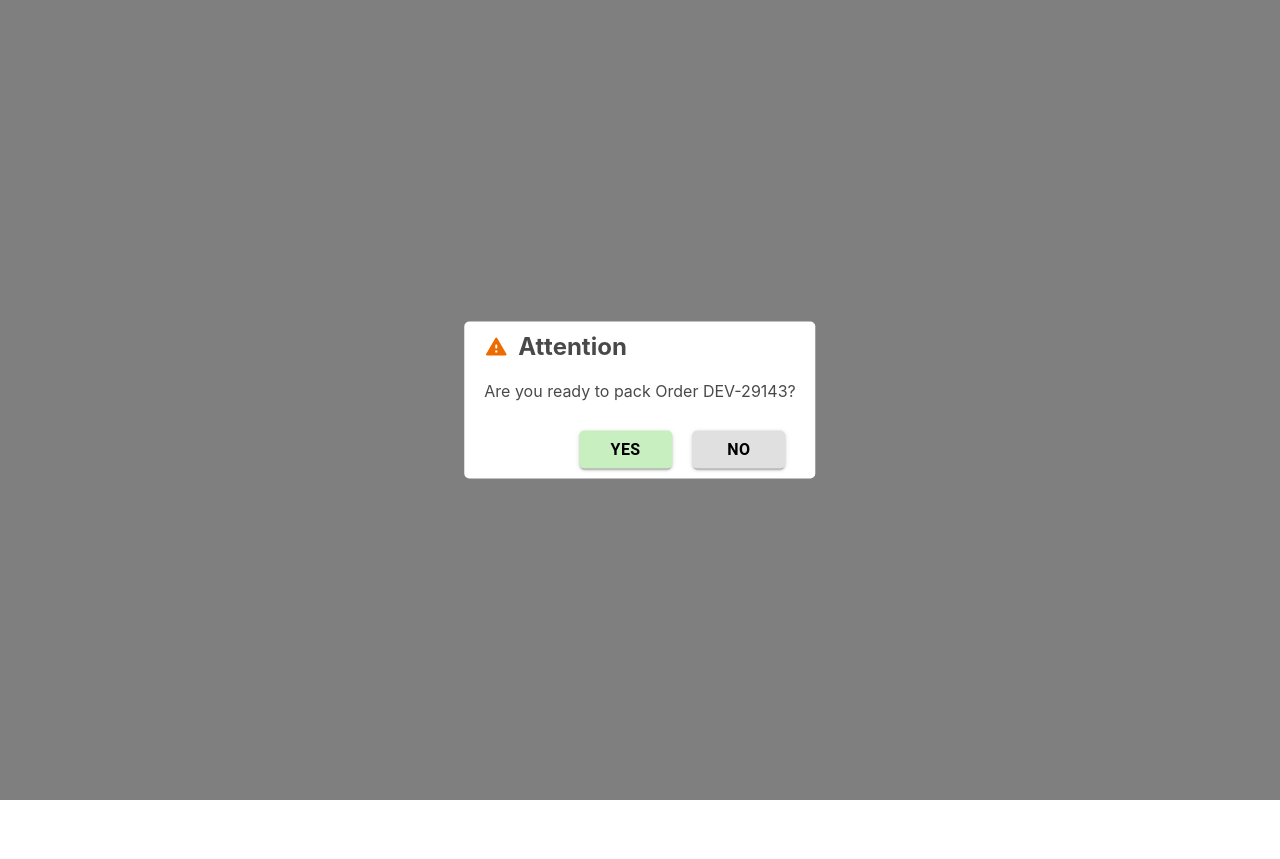
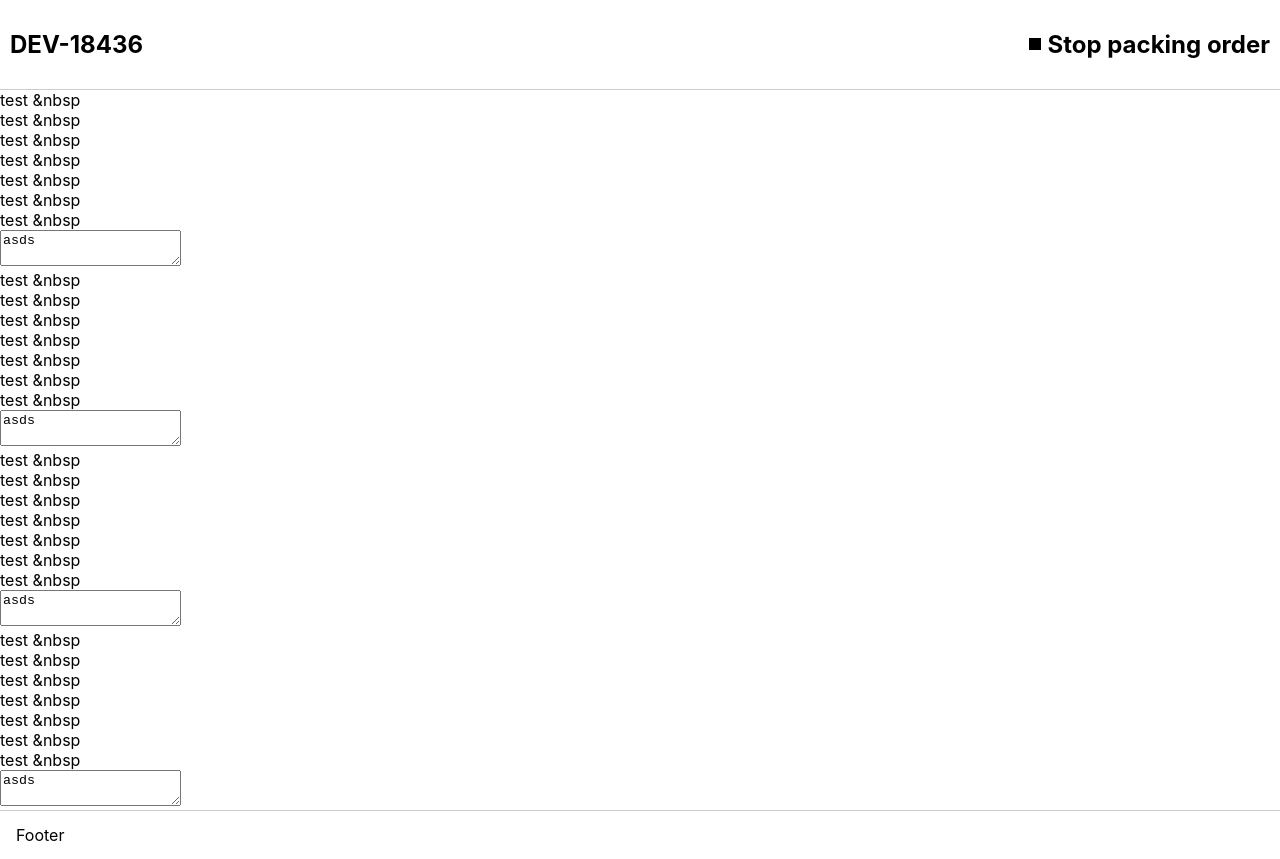
Before and after one commit to AhmadRaju007/silk-ekspressen, a React (Create React App) app: page /bags/1 in a window 1280 px wide. Before the commit the page ends 800 px from the top, so only its background shows below. Built offline with nearby package versions, Linux system fonts and the light colour scheme.

Commit message:
added routers, initial design of full product page

```diff
--- a/package.json
+++ b/package.json
@@ -15,6 +15,7 @@
     "@types/react-dom": "^18.2.8",
     "react": "^18.2.0",
     "react-dom": "^18.2.0",
+    "react-router-dom": "^6.16.0",
     "react-scripts": "5.0.1",
     "typescript": "^4.9.5",
     "web-vitals": "^2.1.4"
--- a/public/index.html
+++ b/public/index.html
@@ -2,14 +2,14 @@
 <html lang="en">
   <head>
     <meta charset="utf-8" />
-    <link rel="icon" href="%PUBLIC_URL%/favicon.ico" />
+    <!-- <link rel="icon" href="%PUBLIC_URL%/favicon.ico" /> -->
     <meta name="viewport" content="width=device-width, initial-scale=1" />
     <meta name="theme-color" content="#000000" />
     <meta
       name="description"
       content="Web site created using create-react-app"
     />
-    <link rel="apple-touch-icon" href="%PUBLIC_URL%/logo192.png" />
+    <!-- <link rel="apple-touch-icon" href="%PUBLIC_URL%/logo192.png" /> -->
     <!--
       manifest.json provides metadata used when your web app is installed on a
       user's mobile device or desktop. See https://developers.google.com/web/fundamentals/web-app-manifest/
@@ -24,7 +24,7 @@
       work correctly both with client-side routing and a non-root public URL.
       Learn how to configure a non-root public URL by running `npm run build`.
     -->
-    <title>React App</title>
+    <title>SilkEkspressen</title>
   </head>
   <body>
     <noscript>You need to enable JavaScript to run this app.</noscript>
--- a/src/App.tsx
+++ b/src/App.tsx
@@ -1,12 +1,19 @@
+import { useNavigate } from "react-router-dom";
 import { Modal } from "./components/modal/modal";
 import { OrderData } from "./types/orderData";
 // import { data } from "../packing.json";
 
-function App() {
+export const App = () => {
   const { data }: OrderData = require("./packing.json");
+  const navigate = useNavigate();
 
   //need a modal which is opened by default in the center of the App div
-  return <Modal orderName={data.order_details.order_tracking_id} />;
-}
+  return (
+    <Modal
+      orderName={data.order_details.order_tracking_id}
+      onButtonSuccess={() => navigate(`/bags/${data.order_id}`)}
+    />
+  );
+};
 
 export default App;
--- /dev/null
+++ b/src/components/BagView/BagView.tsx
@@ -0,0 +1,72 @@
+//get bag id from route params
+
+import { useParams } from "react-router-dom";
+import { OrderData } from "../../types/orderData";
+import StopIcon from "@mui/icons-material/Stop";
+import "./bagView.css";
+
+export const BagView = () => {
+  //get bag id from route params
+
+  const { orderID } = useParams();
+  const { data }: OrderData = require("../../packing.json");
+
+  const bags = data.order_details.bag_list;
+
+  return (
+    <div className="bag-view">
+      <div className="bag-view-header">
+        <div className="bag-view-order">
+          <h2>DEV-{data.order_id}</h2>
+        </div>
+        <div className="bag-view-stop">
+          <StopIcon />
+          <h2>Stop packing order</h2>
+        </div>
+      </div>
+      <div>test &nbsp</div>
+      <div>test &nbsp</div>
+      <div>test &nbsp</div>
+      <div>test &nbsp</div>
+      <div>test &nbsp</div>
+      <div>test &nbsp</div>
+      <div>test &nbsp</div>
+      <textarea name="" id="">
+        asds
+      </textarea>
+      <div>test &nbsp</div>
+      <div>test &nbsp</div>
+      <div>test &nbsp</div>
+      <div>test &nbsp</div>
+      <div>test &nbsp</div>
+      <div>test &nbsp</div>
+      <div>test &nbsp</div>
+      <textarea name="" id="">
+        asds
+      </textarea>
+
+      <div>test &nbsp</div>
+      <div>test &nbsp</div>
+      <div>test &nbsp</div>
+      <div>test &nbsp</div>
+      <div>test &nbsp</div>
+      <div>test &nbsp</div>
+      <div>test &nbsp</div>
+      <textarea name="" id="">
+        asds
+      </textarea>
+
+      <div>test &nbsp</div>
+      <div>test &nbsp</div>
+      <div>test &nbsp</div>
+      <div>test &nbsp</div>
+      <div>test &nbsp</div>
+      <div>test &nbsp</div>
+      <div>test &nbsp</div>
+      <textarea name="" id="">
+        asds
+      </textarea>
+      <div className="bag-view-footer">Footer</div>
+    </div>
+  );
+};
--- /dev/null
+++ b/src/components/BagView/bagView.css
@@ -0,0 +1,38 @@
+/* need a fixed header and footer */
+
+.bag-view {
+  /* display: flex; */
+  /* flex-direction: column; */
+  justify-content: space-between;
+  height: 100%;
+}
+
+/* header should be fixed on top when scrolling y */
+.bag-view-header {
+  top: 0;
+  display: flex;
+  justify-content: space-between;
+  align-items: center;
+  padding: 0 10px 0 10px;
+  background-color: #fff;
+  border-bottom: 1px solid #ccc;
+  position: sticky;
+}
+
+.bag-view-footer {
+  display: flex;
+  justify-content: space-between;
+  align-items: center;
+  padding: 0 1rem;
+  height: 3rem;
+  background-color: #fff;
+  border-top: 1px solid #ccc;
+}
+
+.bag-view-stop {
+  display: flex;
+  justify-content: space-between;
+  align-items: center;
+  padding: 10px 0 10px 0;
+  background-color: #fff;
+}
--- a/src/components/modal/modal.tsx
+++ b/src/components/modal/modal.tsx
@@ -2,7 +2,10 @@ import "./modal.css";
 import ReportProblemRoundedIcon from "@mui/icons-material/ReportProblemRounded";
 import { Button } from "@mui/material";
 
-export const Modal = (props: { orderName: string }) => {
+export const Modal = (props: {
+  orderName: string;
+  onButtonSuccess: () => any;
+}) => {
   return (
     <div className="modal">
       <div className="modal-content">
@@ -22,6 +25,7 @@ export const Modal = (props: { orderName: string }) => {
               backgroundColor: "#c7efc0",
             }}
             size="large"
+            onClick={props.onButtonSuccess}
           >
             Yes
           </Button>
--- a/src/index.tsx
+++ b/src/index.tsx
@@ -1,15 +1,28 @@
 import React from "react";
 import ReactDOM from "react-dom/client";
 import "./index.css";
-import App from "./App";
+import { App } from "./App";
 import reportWebVitals from "./reportWebVitals";
+import { RouterProvider, createBrowserRouter } from "react-router-dom";
+import { BagView } from "./components/BagView/BagView";
+
+const router = createBrowserRouter([
+  {
+    path: "/",
+    element: <App />,
+  },
+  {
+    path: "/bags/:orderID",
+    element: <BagView />,
+  },
+]);
 
 const root = ReactDOM.createRoot(
   document.getElementById("root") as HTMLElement
 );
 root.render(
   <React.StrictMode>
-    <App />
+    <RouterProvider router={router} />
   </React.StrictMode>
 );
 
```
Also changed, not shown: public/manifest.json, 1 other file (tests, documents, lock files or other folders).
